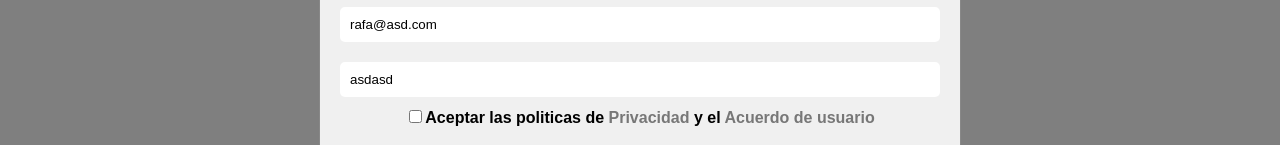
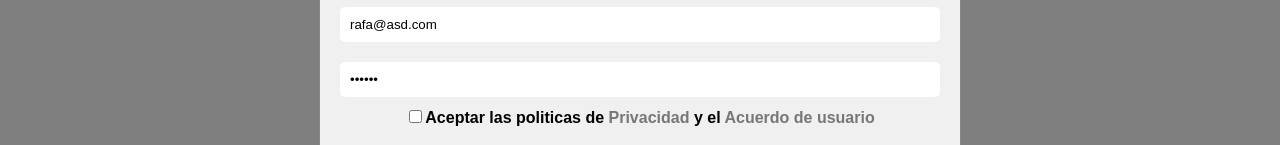
Before and after one commit to rekznoz/CuraPatas, a React (Vite) app: page / in a window 1280 px wide. Both pictures are taken after a click on the element "LOGIN". Shown: the part 148-293 px from the top of the page. Built offline with nearby package versions, Linux system fonts and the light colour scheme.

Commit message:
Update Login.jsx

```diff
--- a/src/components/Login.jsx
+++ b/src/components/Login.jsx
@@ -58,7 +58,7 @@ export default function Login() {
         } else {
             try {
                 await loguearUsuario(values)
-                alert('Usuario logueado correctamente')
+
             } catch (error) {
                 alert('Error al loguear el usuario')
             }
@@ -95,15 +95,13 @@ export default function Login() {
                                     {touched.email && errors.email ? <p className="FormError">{errors.email}</p> : null}
                                 </div>
 
-
                                 <div className="contenedor-entrada">
-                                    <input type="secreto" placeholder="Ingrese su contraseña"
+                                    <input type="password" placeholder="Ingrese su contraseña"
                                            name="secreto" value={values.secreto} onBlur={handleBlur}
                                            onChange={handleChange}/>
                                     {touched.secreto && errors.secreto ?
                                         <p className="FormError">{errors.secreto}</p> : null}
                                 </div>
-
 
                                 <div className="politicas-login">
                                     <input className="input-login" type="checkbox" name="terminos"
```
